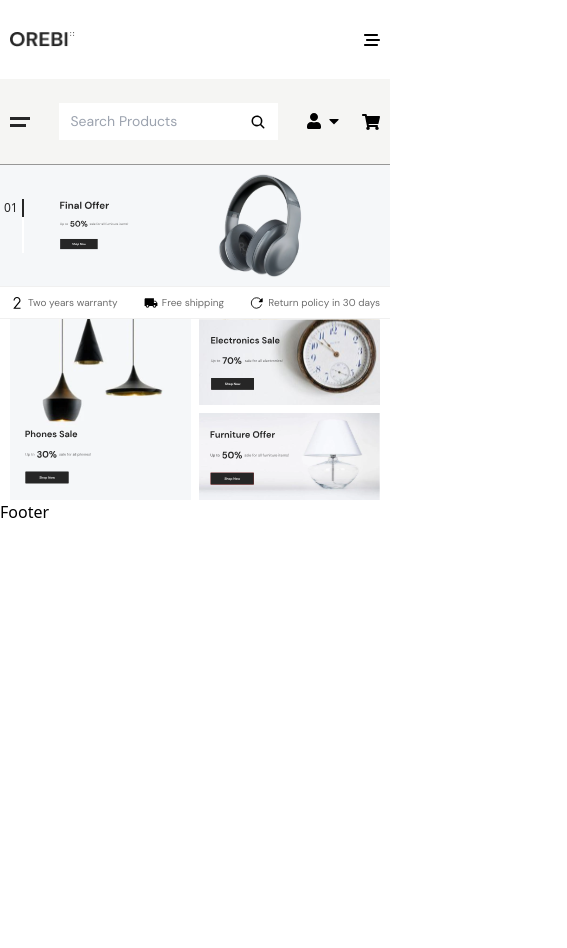
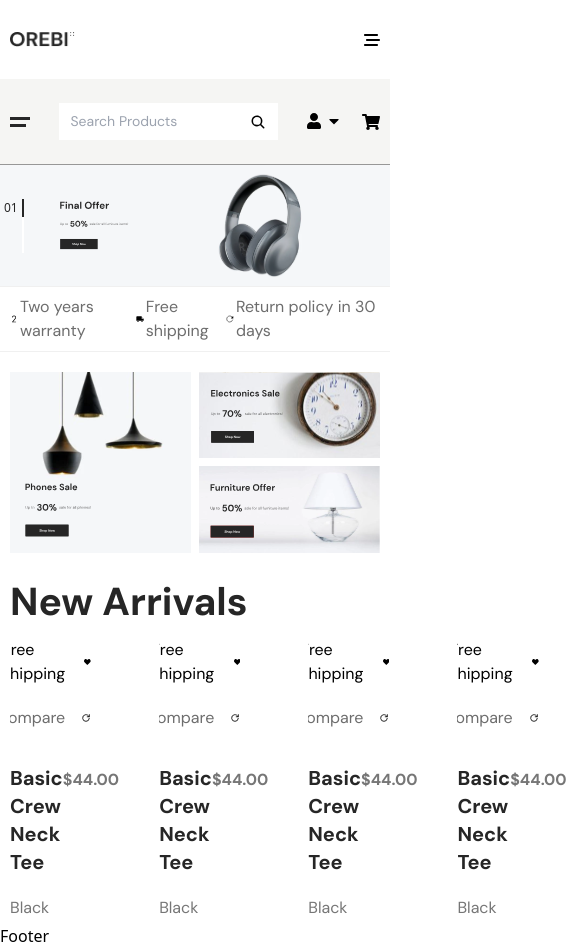
Before and after one commit to mnosumon/orebe, a React (Vite) app: page / in a window 390 px wide. Shown: the whole page, 567 px wide, since content can reach past the window. Before the commit the page ends 844 px from the top, so only its background shows below. Built offline with nearby package versions, Linux system fonts and the light colour scheme.

Commit message:
Cproduct card done

```diff
--- a/src/compnents/home/Ads.jsx
+++ b/src/compnents/home/Ads.jsx
@@ -10,7 +10,7 @@ const Ads = () => {
   return (
     <section>
         <Container>
-            <div className="flex gap-2 sm:gap-4 md:gap-5 lg:gap-10 max-h[780px]">
+            <div className="flex gap-2 sm:gap-4 md:gap-5 lg:gap-10 max-h[780px] lg:my-32 md:my-20 sm:my-12 my-5">
                 <Link className="max-w-[50%] max-h-full  block">
                     <Image sourc={AdsImage01} alt="Ads Image01"/>
                 </Link>
--- a/src/compnents/home/Banner.jsx
+++ b/src/compnents/home/Banner.jsx
@@ -152,17 +152,17 @@ const Banner = () => {
   };
   return (
     <Slider {...settings}>
-      <div className="!block w-full h-auto xl:h-[597px]">
+      <div className="!block w-full h-auto lg:max-h-[597px]">
         <Link className='overflow-hidden outline-none'>
           <Image sourc={BannerImg} alt="Banner Img"/>
         </Link>
       </div>
-      <div className="!block w-full h-auto xl:h-[597px]">
+      <div className="!block w-full h-auto lg:max-h-[597px]">
         <Link className='overflow-hidden outline-none'>
           <Image sourc={BannerImg} alt="Banner Img"/>
         </Link>
       </div>
-      <div className="!block w-full h-auto xl:h-[597px]">
+      <div className="!block w-full h-auto lg:max-h-[597px]">
         <Link className='overflow-hidden outline-none'>
           <Image sourc={BannerImg} alt="Banner Img"/>
         </Link>
--- a/src/compnents/home/Information.jsx
+++ b/src/compnents/home/Information.jsx
@@ -10,17 +10,17 @@ const Information = () => {
     <section className='border-y border-[#F0F0F0]'>
         <Container>
             <div className="flex justify-between py-2 md:py-[22px] items-center">
-                <div className="flex md:gap-4 sm:gap-2 gap-1 items-center">
-                    <RiNumber2 className='sm:text-lg md:text-2xl text-sm' />
-                    <Regular16px className="text-[#6D6D6D] " content="Two years warranty"/>
+                <div className="flex md:gap-4 sm:gap-2 gap-[2px] items-center">
+                    <RiNumber2 className='sm:text-lg md:text-2xl text-[10px]' />
+                    <Regular16px className="text-[8px] sm:text-sm md:text-base text-[#6D6D6D] " content="Two years warranty"/>
                 </div>
-                <div className="flex md:gap-4 sm:gap-2 gap-1 items-center">
-                    <MdLocalShipping className='sm:text-lg md:text-2xl text-sm'  />
-                    <Regular16px className="text-[#6D6D6D]" content="Free shipping"/>
+                <div className="flex md:gap-4 sm:gap-2 gap-[2px] items-center">
+                    <MdLocalShipping className='sm:text-lg md:text-2xl text-[10px]'  />
+                    <Regular16px className="text-[8px] sm:text-sm md:text-base text-[#6D6D6D]" content="Free shipping"/>
                 </div>
-                <div className="flex md:gap-4 sm:gap-2 gap-1 items-center">
-                    <IoReload className='sm:text-lg md:text-2xl text-sm'  />
-                    <Regular16px className="text-[#6D6D6D]" content="Return policy in 30 days"/>
+                <div className="flex md:gap-4 sm:gap-2 gap-[2px] items-center">
+                    <IoReload className='sm:text-lg md:text-2xl text-[10px]'  />
+                    <Regular16px className="text-[8px] sm:text-sm md:text-base text-[#6D6D6D]" content="Return policy in 30 days"/>
                 </div>
             </div>
         </Container>
--- /dev/null
+++ b/src/compnents/home/NewArivals.jsx
@@ -0,0 +1,22 @@
+import React from 'react'
+import Container from '../utilities/Container'
+import HeadingH2 from '../utilities/HeadingH2'
+import ProductCard from './ProductCard'
+
+const NewArivals = () => {
+  return (
+    <section>
+        <Container>
+            <HeadingH2 content="New Arrivals" />
+            <div className="flex gap-10">
+              <ProductCard/>
+              <ProductCard/>
+              <ProductCard/>
+              <ProductCard/>
+            </div>
+        </Container>
+    </section>
+  )
+}
+
+export default NewArivals
--- /dev/null
+++ b/src/compnents/home/ProductCard.jsx
@@ -0,0 +1,45 @@
+import React from 'react'
+import Image from '../utilities/Image'
+import SmartWatch from '../../assets/arrivals/smartWatch.svg'
+import Regular16px from '../utilities/Regular16px'
+import { FaHeart } from "react-icons/fa";
+import { TbReload } from "react-icons/tb";
+import { FaShoppingCart } from "react-icons/fa";
+import { Link } from 'react-router-dom';
+
+const ProductCard = () => {
+  return (
+    <div className="max-w-[370px]">
+      <Link className="max-h-[370px] relative group overflow-y-hidden bg-red-800 block">
+          <div className=' max-h-[370px] relative'>
+              <Image sourc={SmartWatch} alt="Smart Watch" />
+              <span className='absolute top-5 left-5 font-dm text-sm font-bold leading-normal bg-primary text-white py-3 px-8'>New</span>
+          </div>
+          <div className="p-7 bg-white flex flex-col items-end gap-5 w-full absolute -bottom-full group-hover:bottom-0 left-0 duration-500 ease-in-out">
+            <div className="flex gap-4 items-center cursor-pointer">
+              <Regular16px className="text-[8px] sm:text-sm md:text-base hover:font-bold  transition-all duration-300text-[#6D6D6D]" content="Free shipping"/>
+              <FaHeart className='sm:text-sm md:text-lg text-[10px]'  />
+            </div>
+            <div className="flex gap-4 items-center cursor-pointer">
+              <Regular16px className="text-[8px] sm:text-sm md:text-base hover:font-bold transition-all duration-300 text-[#6D6D6D]" content="Compare"/>
+              <TbReload className='sm:text-sm md:text-lg text-[10px]'  />
+            </div>
+            <div className="flex gap-4 items-center cursor-pointer">
+              <Regular16px className="text-[8px] sm:text-sm md:text-base text-[#6D6D6D] hover:font-bold transition-all duration-300" content="Add to Cart"/>
+              <FaShoppingCart className='sm:text-sm md:text-lg text-[10px]'  />
+            </div>
+          </div>
+      </Link>
+      <div className="">
+        <div className="flex justify-between mt-6 mb-4">
+          <h3 className='font-bold font-dm text-xl text-primary'>Basic Crew Neck Tee</h3>
+          <span className='font-bold font-dm text-base leading-8 text-[#767676]'>$44.00</span>
+        </div>
+        <span className='font-normal font-dm text-base leading-8 text-[#767676]'>Black</span>
+      </div>
+    </div>
+
+  )
+}
+
+export default ProductCard
--- /dev/null
+++ b/src/compnents/utilities/HeadingH2.jsx
@@ -0,0 +1,9 @@
+import React from 'react'
+
+const HeadingH2 = ({content}) => {
+  return (
+    <h2 className='font-dm text-[39px] text-primary font-bold leading-normal'>{content}</h2>
+  )
+}
+
+export default HeadingH2
--- a/src/compnents/utilities/Regular16px.jsx
+++ b/src/compnents/utilities/Regular16px.jsx
@@ -2,7 +2,7 @@ import React from 'react'
 
 const Regular16px = ({content,className}) => {
   return (
-    <p className={`${className} font-dm text-[10px] sm:text-base leading-normal font-normal`}>{content}</p>
+    <p className={`${className} font-dm text-base leading-normal font-normal`}>{content}</p>
   )
 }
 
--- a/src/pages/home/Home.jsx
+++ b/src/pages/home/Home.jsx
@@ -2,6 +2,7 @@ import React from 'react'
 import Banner from '../../compnents/home/Banner'
 import Information from '../../compnents/home/Information'
 import Ads from '../../compnents/home/Ads'
+import NewArivals from '../../compnents/home/NewArivals'
 
 const Home = () => {
   return (
@@ -9,6 +10,7 @@ const Home = () => {
       <Banner/>
       <Information/>
       <Ads/>
+      <NewArivals/>
     </section>
   )
 }
```
Also changed, not shown: src/assets/arrivals/smartWatch.svg (added).
